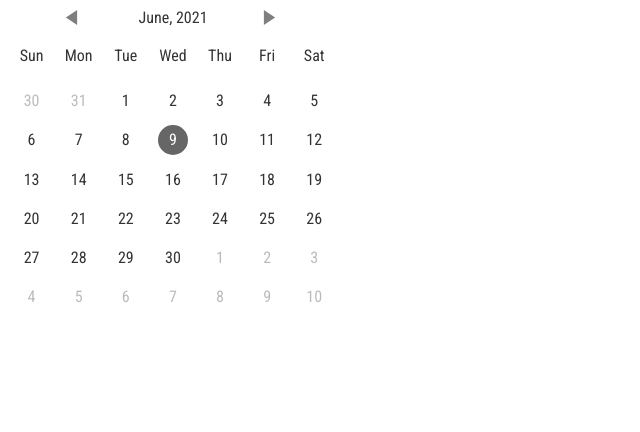
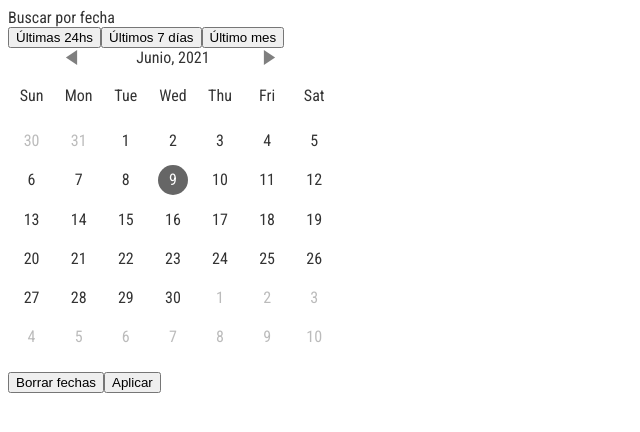
Before and after one commit to nexosmart-pink/calendar, a plain HTML site: page index.html in a window 1280 px wide. Shown: the whole page, without its empty margins (0-640 px from the left). Drawn offline with Linux system fonts and the light colour scheme.

Commit message:
add btns

```diff
--- a/demo.html
+++ b/index.html
@@ -1,14 +1,20 @@
 <!DOCTYPE html>
 <html>
   <head>
-    <title>Hello</title>
+    <title>Calendar</title>
+    <meta charset="UTF-8">
     <link href="https://fonts.googleapis.com/css?family=Roboto+Condensed" rel="stylesheet">
     <link rel="stylesheet" href="css/demo.css"/>
     <link rel="stylesheet" href="css/theme1.css"/>
   </head>
   <body>
-    <div id="caleandar">
+    <div>
+      <div>Buscar por fecha</div>
+      <div><button>Últimas 24hs</button><button>Últimos 7 días</button><button>Último mes</button></div>
+      <div id="caleandar">
 
+      </div>
+      <div><button>Borrar fechas</button><button>Aplicar</button></div>
     </div>
 
     <script type="text/javascript" src="js/caleandar.js"></script>
--- a/js/caleandar.js
+++ b/js/caleandar.js
@@ -53,8 +53,8 @@ function createCalendar(calendar, element, adjuster){
       typeof calendar.Options[key] != 'function' && typeof calendar.Options[key] != 'object' && calendar.Options[key]?element.className += " " + key + "-" + calendar.Options[key]:0;
     }
   }
-  var months = ["January", "February", "March", "April", "May", "June", "July", "August", "September", "October", "November", "December"];
-
+  //var months = ["January", "February", "March", "April", "May", "June", "July", "August", "September", "October", "November", "December"];
+  var months = ["Enero", "Febrero", "Marzo", "Abril", "Mayo", "Junio", "Julio", "Agosto", "Septiembre", "Octubre", "Noviembre", "Diciembre"];
   function AddSidebar(){
     var sidebar = document.createElement('div');
     sidebar.className += 'cld-sidebar';
```
